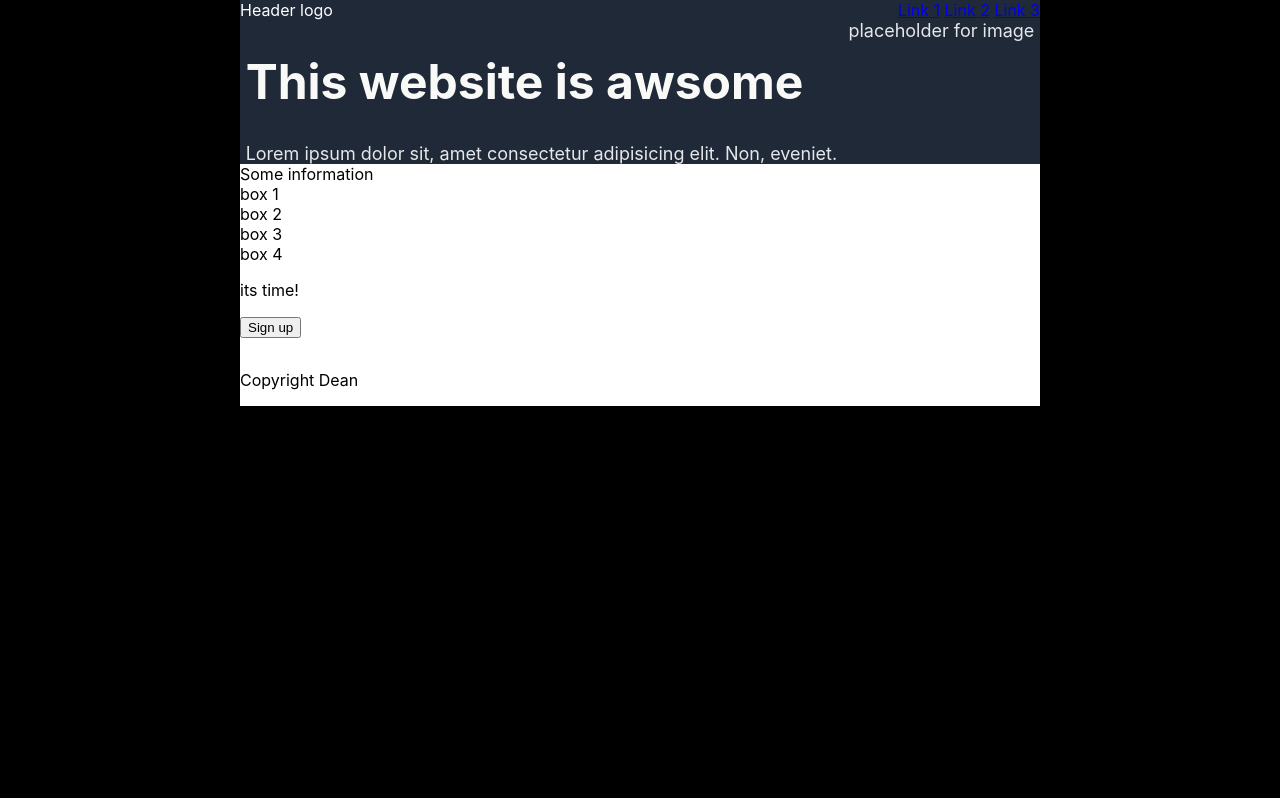
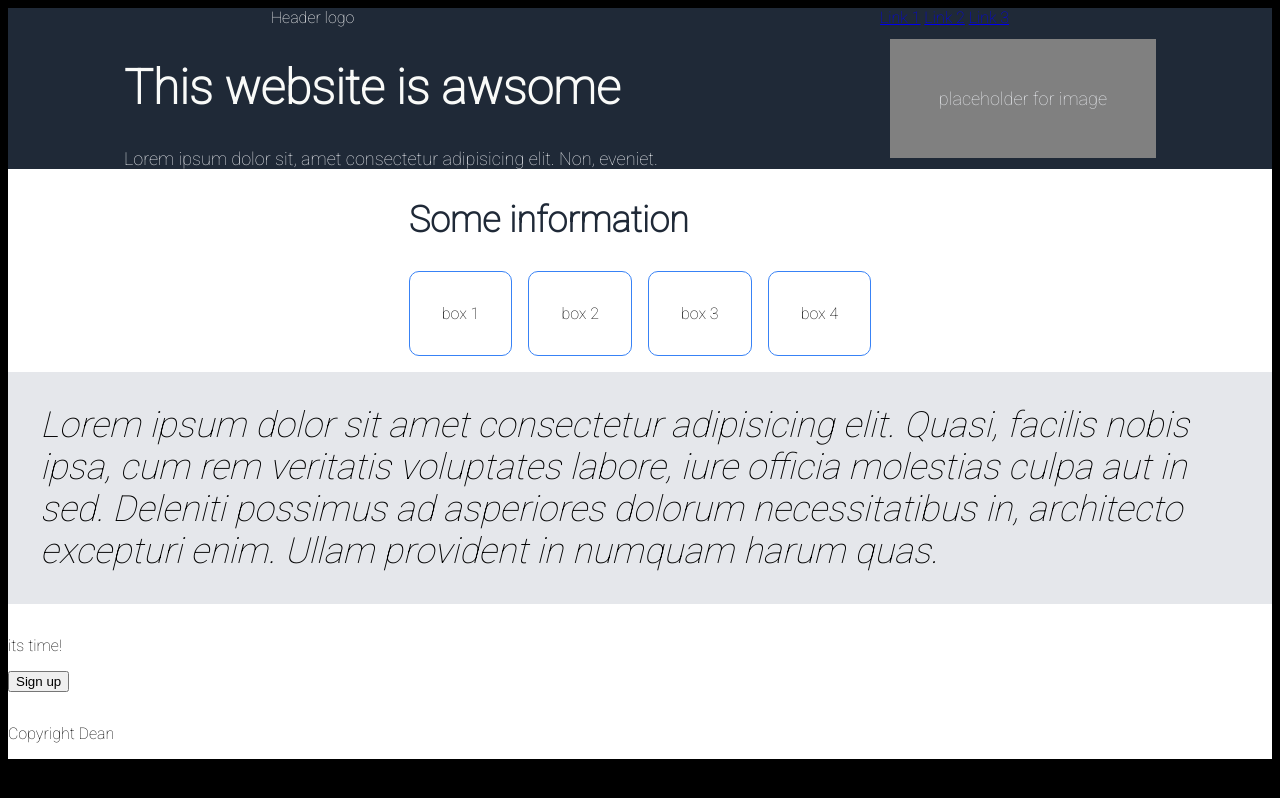
Before and after one commit to betrion/flexpotato, a plain HTML site: page index.html in a window 1280 px wide. Drawn offline with Linux system fonts and the light colour scheme.

Commit message:
added some stuff

```diff
--- a/index.html
+++ b/index.html
@@ -1,6 +1,9 @@
 <!DOCTYPE html>
 <html lang="en">
 <head>
+    <style>
+        @import url('https://fonts.googleapis.com/css2?family=Roboto:wght@100&display=swap');
+        </style>
     <meta charset="UTF-8">
     <meta http-equiv="X-UA-Compatible" content="IE=edge">
     <meta name="viewport" content="width=device-width, initial-scale=1.0">
@@ -26,7 +29,7 @@
         <div class="header-img">placeholder for image</div>
     </div>
     <div class="main">
-        <div class="main-title">Some information</div>
+        <div class="main-title"><h2>Some information</h2></div>
         <div class="main-cont-holder">
             <div class="box1">box 1</div>
             <div class="box2">box 2</div>
@@ -34,7 +37,7 @@
             <div class="box4">box 4</div>
         </div>
     </div>
-    <div class="quote"></div>
+    <div class="quote">Lorem ipsum dolor sit amet consectetur adipisicing elit. Quasi, facilis nobis ipsa, cum rem veritatis voluptates labore, iure officia molestias culpa aut in sed. Deleniti possimus ad asperiores dolorum necessitatibus in, architecto excepturi enim. Ullam provident in numquam harum quas.</div>
     <div class="signup-box">
         <p>its time!</p>
         <p><button class="signup-btn">Sign up</button></p>
--- a/style.css
+++ b/style.css
@@ -1,7 +1,6 @@
 body{
-    font-family: -apple-system, BlinkMacSystemFont, 'Segoe UI', Roboto, Oxygen, Ubuntu, Cantarell, 'Open Sans', 'Helvetica Neue', sans-serif;
-    width: 800px;
-    margin:auto;
+    font-family: Roboto;
+    /* margin:auto; */
     background-color: black;
 }
 .holder{
@@ -12,7 +11,7 @@ body{
 .nav {
     background-color: #1f2937;
     display:flex;
-    justify-content: space-between;
+    justify-content: space-around;
     color: white;
 }
 
@@ -28,3 +27,38 @@ h1{
     font-weight: bolder;
     color:#f9faf8;
 }
+.header-img {
+    border: 1px solid grey;
+    background-color: grey;
+    align-self: center;
+    padding:3rem;
+}
+
+.main {
+    display:flex;
+    flex-direction: column;
+    margin:auto;
+}
+.main-cont-holder{
+    display:flex;
+    gap:1rem;
+
+}
+h2 {
+    font-size: 36px;
+    color:#1f2937;
+}
+.box1, .box2, .box3, .box4 {
+    border: 1px solid #3882f6;
+    padding:2rem;
+    border-radius: 10px;
+}
+
+.quote {
+    background-color: #e5e7eb;
+    padding: 2rem;
+    margin:1rem 0;
+    font-style: italic;
+    font-size: 36px;
+    font-weight: lighter;
+}
```
